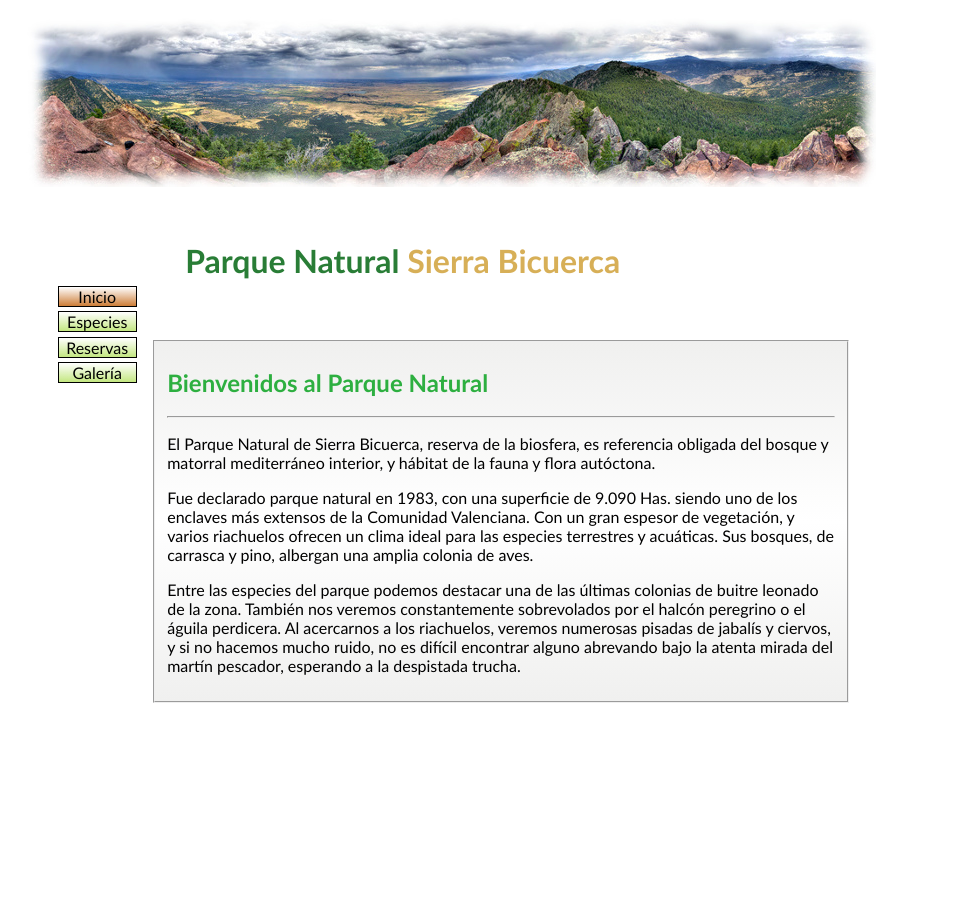
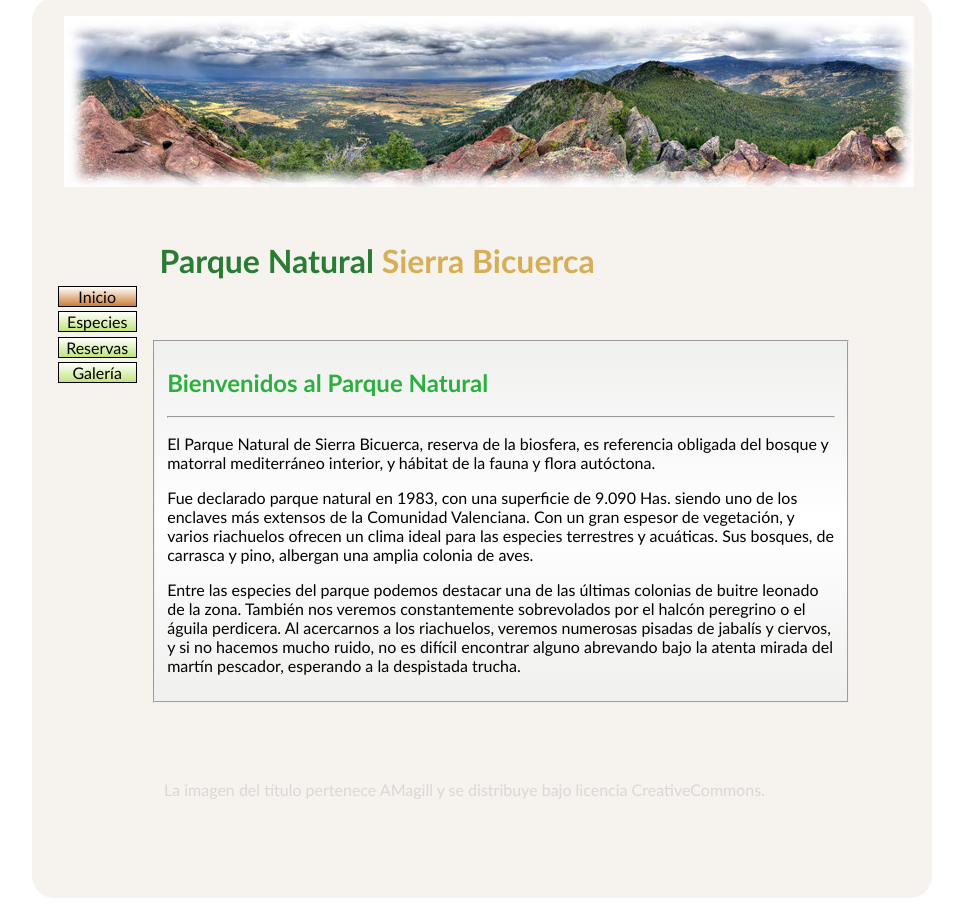
Before and after one commit to oandreazini/C5-T28-Ex6, a plain HTML site: page parquenatural/index.html in a window 1280 px wide. Shown: the whole page, without its empty margins (166-1129 px from the left). Drawn offline with Linux system fonts and the light colour scheme.

Commit message:
image, border, buttons

```diff
--- a/parquenatural/CSS/style.css
+++ b/parquenatural/CSS/style.css
@@ -30,7 +30,8 @@ p {
     position: center;
     width: 900px;
     height: 900px;
-
+    background-color: rgb(246, 242, 238);
+    border-radius:22px;
     margin-left: 15%;
     margin-top: -10px;
 }
@@ -42,7 +43,7 @@ p {
 #image {
     position: fixed;
     top: 2%;
-    left: 15%;
+    left: 18%;
 }
 
 #title {
@@ -50,7 +51,7 @@ p {
     height: 40px;
     position: fixed;
     top: 40%;
-    left: 29%;
+    left: 27%;
     margin-left: -20px;
     margin-top: -100px;
 }
@@ -105,3 +106,14 @@ li:hover {
 .select {
     background: linear-gradient(white, rgb(205, 125, 55));
 }
+
+#responsive {
+    font-family: 'Trebuchet MS', 'Lucida Sans Unicode', 'Lucida Grande', 'Lucida Sans', Arial, sans-serif;
+    color: rgb(218, 215, 212);
+    position: fixed;
+    top: 133%;
+    left: 25%;
+    margin-left: 10px;
+    margin-top: -300px;
+
+}
--- a/parquenatural/index.html
+++ b/parquenatural/index.html
@@ -59,8 +59,10 @@
                         difícil encontrar
                         alguno abrevando bajo la atenta mirada del martín pescador, esperando a la despistada
                         trucha.</p>
-
                 </fieldset>
+                <div id="responsive">
+                    <p>La imagen del título pertenece AMagill y se distribuye bajo licencia CreativeCommons.</p>
+                </div>
             </div>
         </div>
     </div>
```
